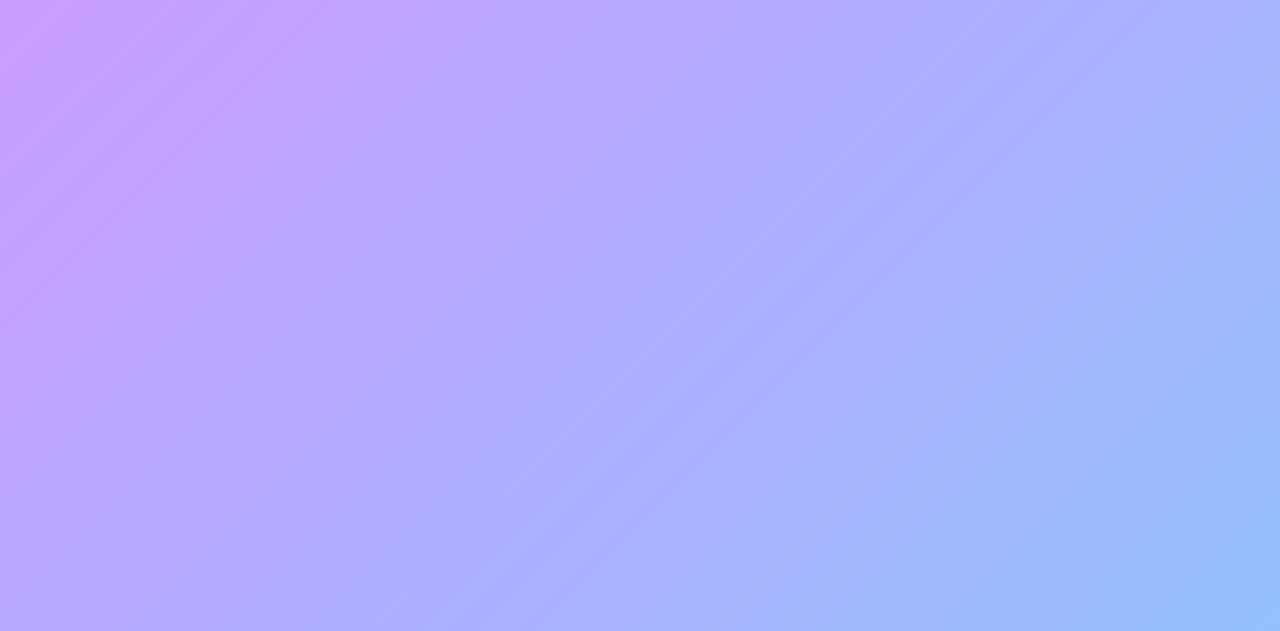
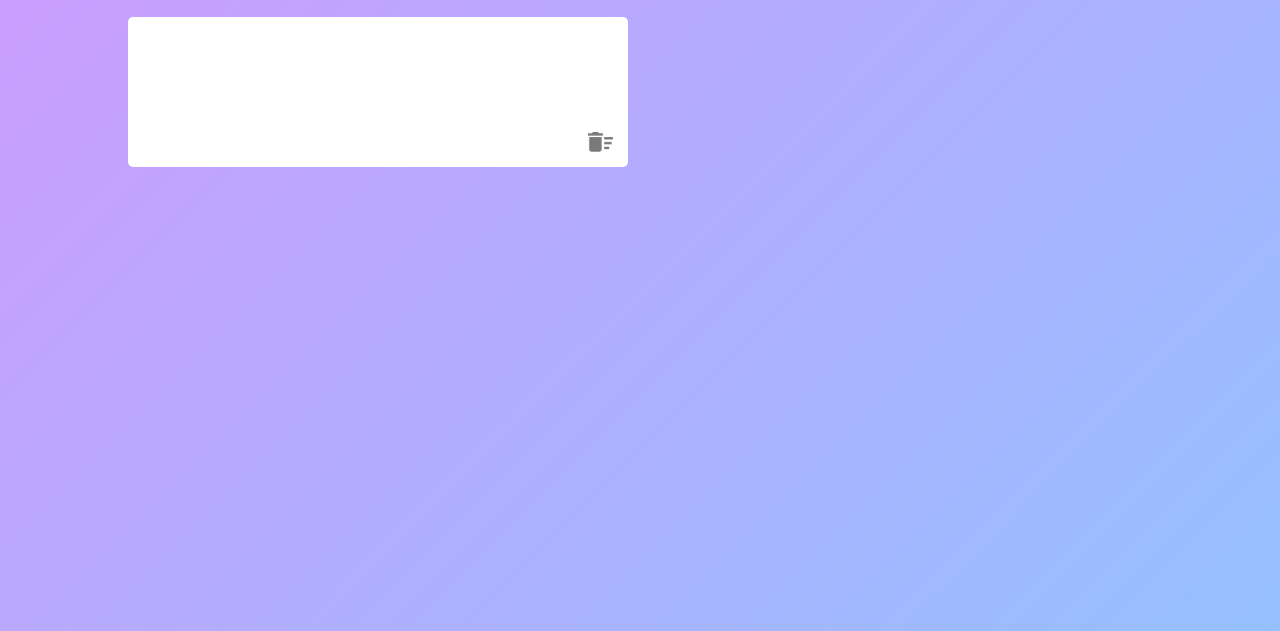
Before and after one commit to mfhsohag01/build-notes-app, a plain HTML site: page index.html in a window 1280 px wide. Both pictures are taken after a click on the button "Create Notes". Shown: the part 169-800 px from the top of the page. Drawn offline with Linux system fonts and the light colour scheme.

Commit message:
mini js added

```diff
--- a/index.html
+++ b/index.html
@@ -9,7 +9,7 @@
   <body>
     <div class="container">
       <h1><img src="images/notes.png" /> Notes</h1>
-      <button><img src="images/edit.png" /> Create Notes</button>
+      <button class="btn"><img src="images/edit.png" /> Create Notes</button>
 
       <div class="notes-container">
         <!-- <p contenteditable="true" class="input-box">
--- a/script.js
+++ b/script.js
@@ -0,0 +1,12 @@
+const notesContainer = document.querySelector(".notes-container");
+const createBtn = document.querySelector(".btn");
+let notes = document.querySelectorAll(".input-box");
+
+createBtn.addEventListener("click", () => {
+  let inputBox = document.createElement("p");
+  let img = document.createElement("img");
+  inputBox.className = "input-box";
+  inputBox.setAttribute("contenteditable", "true");
+  img.src = "images/delete.png";
+  notesContainer.appendChild(inputBox).appendChild(img);
+});
```
Also changed, not shown: style.css (+0 -8 lines).
